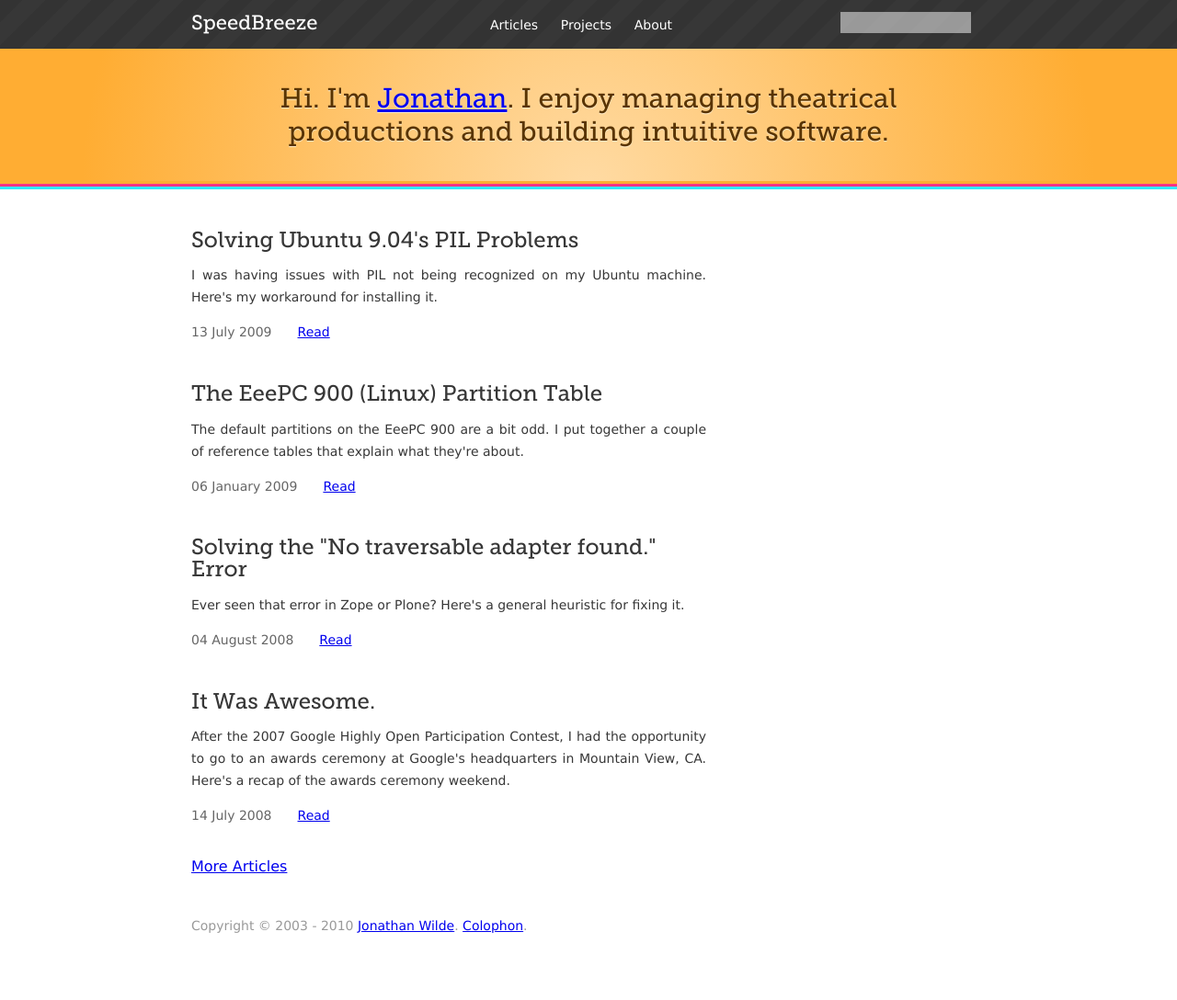
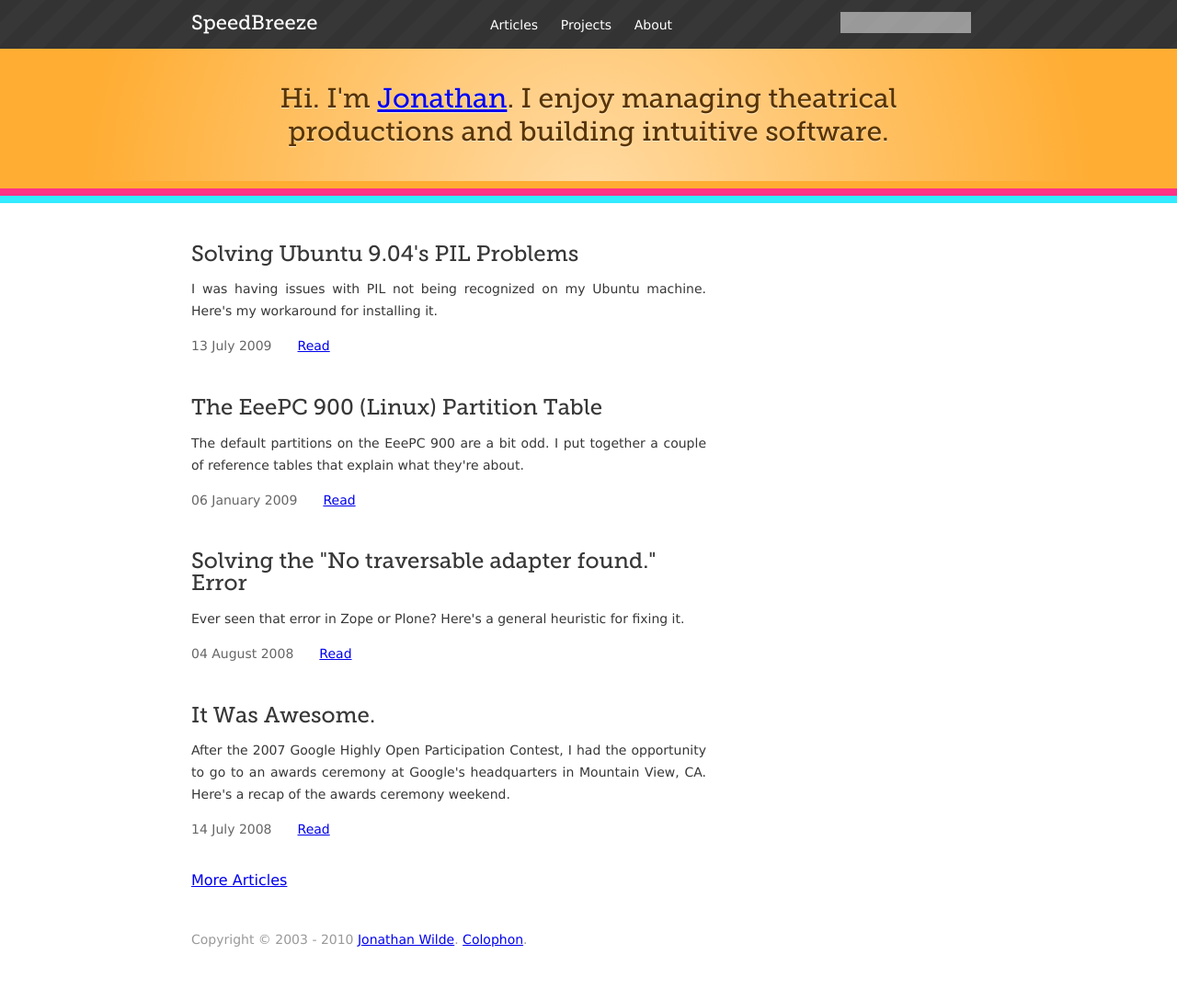
Before and after one commit to hellojwilde/hellojwilde.github.io, a Jekyll site: the page built from index.html, in a window 1280 px wide. Shown: the whole page at 92% size. Built offline with Jekyll 4.4.1, drawn with Linux system fonts in a browser that asks for light colours; comment, search, counter and statistics services are not loaded.

Commit message:
Tweaked margins on the archive page and applied larger color bar sizes to the desktop view of the homepage.

```diff
--- a/stylesheets/screen.css
+++ b/stylesheets/screen.css
@@ -581,7 +581,7 @@ body.entry .entry-image-row .i3 {
 .micro {
   list-style: none;
   overflow: auto;
-  margin: 0;
+  margin: 0 !important;
 }
 /* line 112, ../src/modules/_entries.scss */
 .micro .entry-meta {
@@ -665,7 +665,7 @@ body.entry .entry-image-row .i3 {
     padding: 1.2em 0.1em;
   }
   /* line 54, ../src/modules/_home.scss */
-  #mission hr {
+  #mission .hr {
     height: 8px;
   }
 }
```
